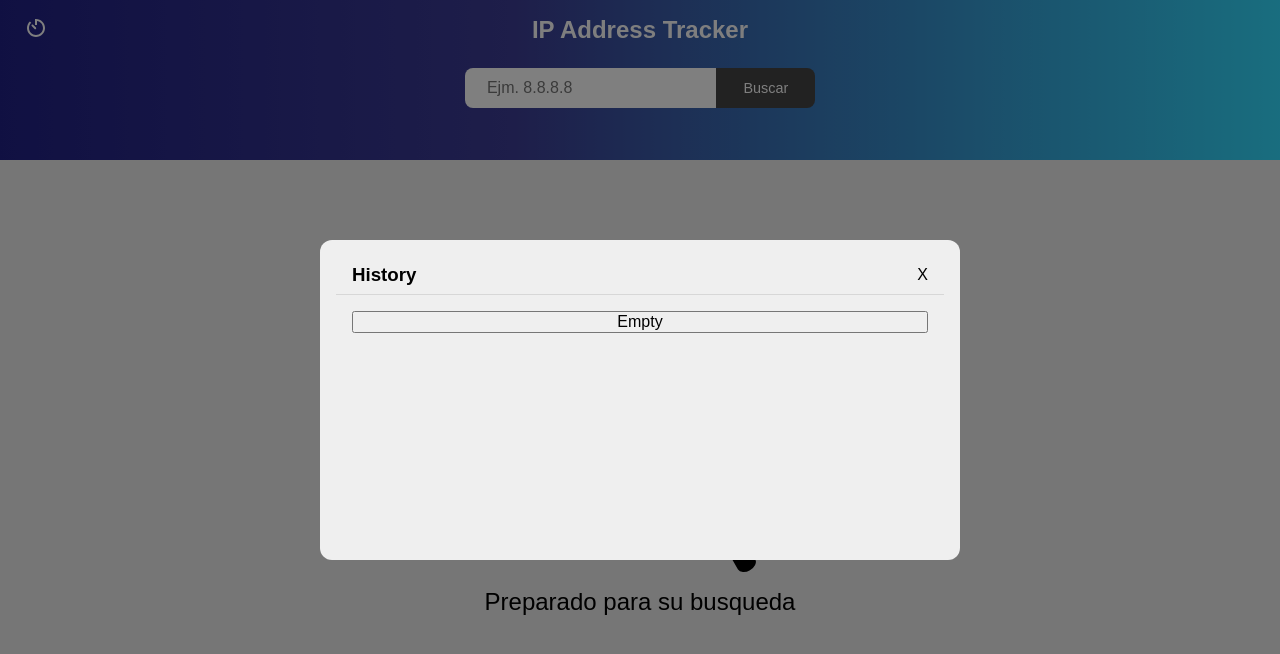
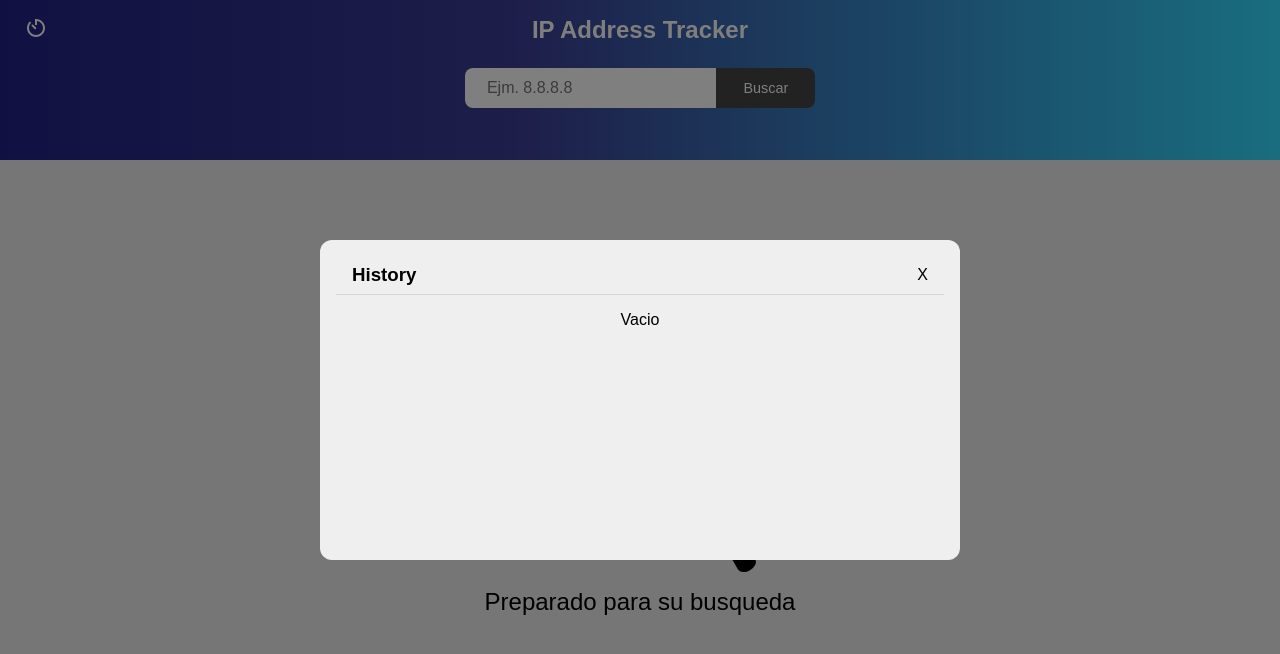
Before and after one commit to heiderp/IpTracker, a React (Vite) app: page / in a window 1280 px wide. Both pictures are taken after a click on the button 36 px from the left and 30 px from the top of the page. Shown: the top 654 px of the page. Built offline with nearby package versions, Linux system fonts and the light colour scheme.

Commit message:
chrone: Historial vacio

```diff
--- a/src/components/ModalHistory.jsx
+++ b/src/components/ModalHistory.jsx
@@ -19,7 +19,11 @@ export default function ModalHistory() {
         {hasRecords ? (
           <ListHistory history={historySorted} />
         ) : (
-          <button>Empty</button>
+          <div
+            className='history-empty'
+          >
+            Vacio
+          </div>
         )}
       </div>
     </Modal>
--- a/src/styles/App.css
+++ b/src/styles/App.css
@@ -278,6 +278,10 @@
   flex-direction: column;
   gap: 1rem;
 }
+.history-empty {
+  width: 100%;
+  text-align: center;
+}
 .history-icon {
   filter: invert(1);
 }
```
